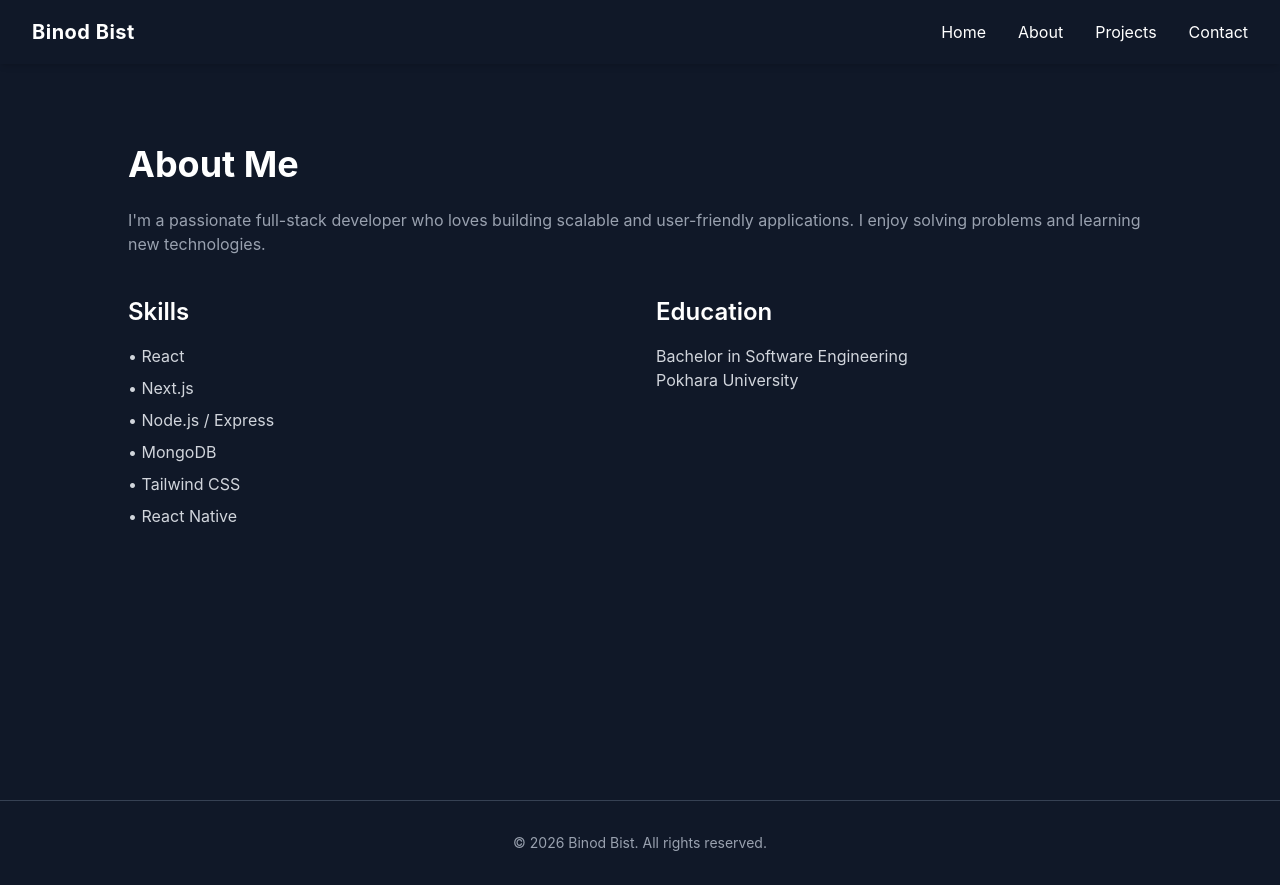
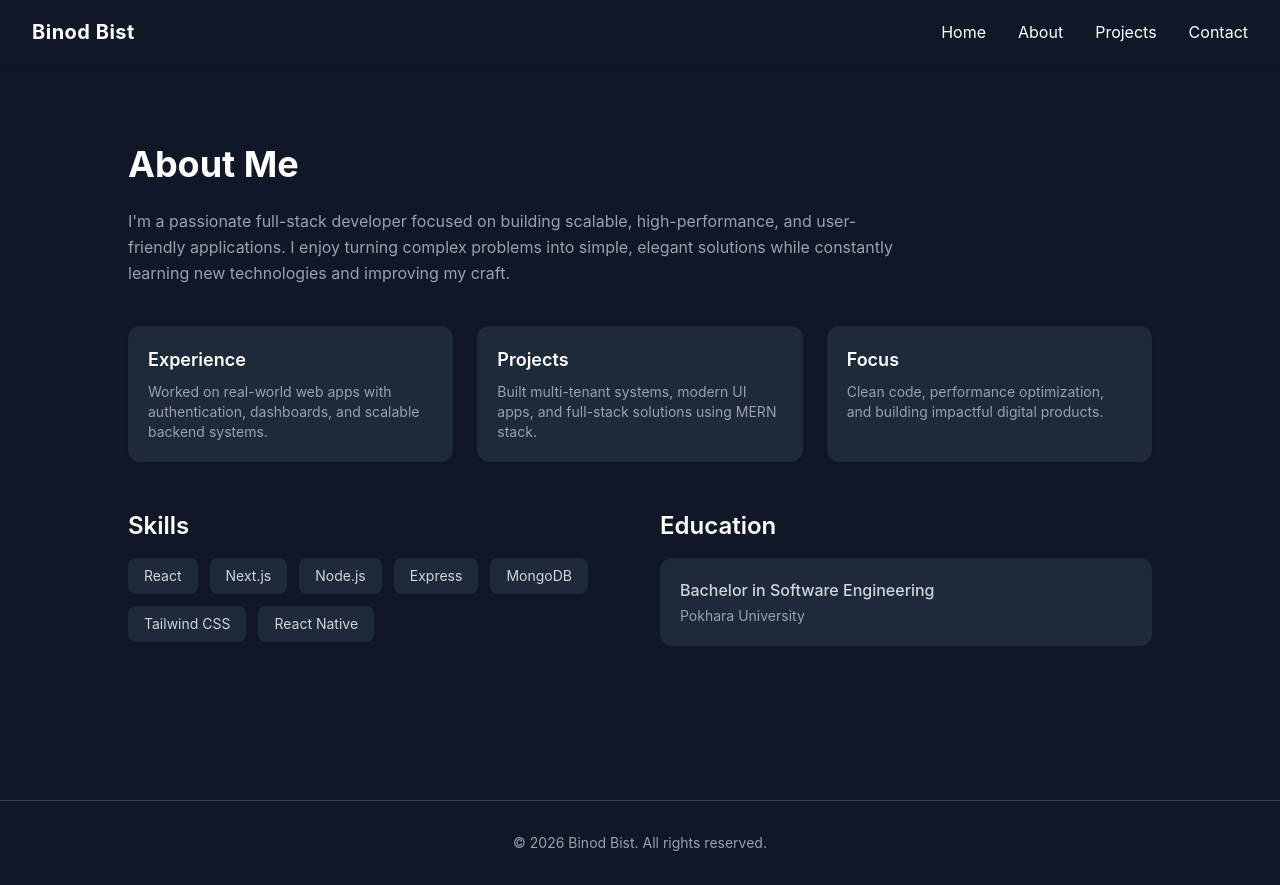
Before and after one commit to TheBinodBist/portfolio, a React (Vite) app: page /about in a window 1280 px wide. Built offline with nearby package versions, Linux system fonts and the light colour scheme.

Commit message:
updated about page

```diff
--- a/src/pages/About.jsx
+++ b/src/pages/About.jsx
@@ -3,40 +3,84 @@ export default function About() {
     <div className="bg-gray-900 text-white min-h-screen pt-20 px-6">
       <div className="max-w-5xl mx-auto py-16">
 
+        {/* Header */}
         <h1 className="text-4xl font-bold mb-6">About Me</h1>
 
-        <p className="text-gray-400 mb-6">
-          I'm a passionate full-stack developer who loves building scalable and
-          user-friendly applications. I enjoy solving problems and learning new technologies.
+        {/* Intro */}
+        <p className="text-gray-400 mb-10 leading-relaxed max-w-3xl">
+          I'm a passionate full-stack developer focused on building scalable,
+          high-performance, and user-friendly applications. I enjoy turning
+          complex problems into simple, elegant solutions while constantly
+          learning new technologies and improving my craft.
         </p>
 
-        <div className="grid md:grid-cols-2 gap-8 mt-10">
+        {/* Highlights */}
+        <div className="grid md:grid-cols-3 gap-6 mb-12">
+          <div className="bg-gray-800 p-5 rounded-xl shadow hover:shadow-lg transition">
+            <h3 className="font-semibold text-lg mb-2">Experience</h3>
+            <p className="text-gray-400 text-sm">
+              Worked on real-world web apps with authentication, dashboards,
+              and scalable backend systems.
+            </p>
+          </div>
+
+          <div className="bg-gray-800 p-5 rounded-xl shadow hover:shadow-lg transition">
+            <h3 className="font-semibold text-lg mb-2">Projects</h3>
+            <p className="text-gray-400 text-sm">
+              Built multi-tenant systems, modern UI apps, and full-stack
+              solutions using MERN stack.
+            </p>
+          </div>
+
+          <div className="bg-gray-800 p-5 rounded-xl shadow hover:shadow-lg transition">
+            <h3 className="font-semibold text-lg mb-2">Focus</h3>
+            <p className="text-gray-400 text-sm">
+              Clean code, performance optimization, and building impactful
+              digital products.
+            </p>
+          </div>
+        </div>
+
+        {/* Skills + Education */}
+        <div className="grid md:grid-cols-2 gap-10">
 
           {/* Skills */}
           <div>
             <h2 className="text-2xl font-semibold mb-4">Skills</h2>
-            <ul className="space-y-2 text-gray-300">
-              <li>• React </li>
-              <li>• Next.js </li>
-              <li>• Node.js / Express</li>
-              <li>• MongoDB</li>
-              <li>• Tailwind CSS</li>
-              <li>• React Native</li>
-
-            </ul>
+            <div className="flex flex-wrap gap-3">
+              {[
+                "React",
+                "Next.js",
+                "Node.js",
+                "Express",
+                "MongoDB",
+                "Tailwind CSS",
+                "React Native",
+              ].map((skill, index) => (
+                <span
+                  key={index}
+                  className="bg-gray-800 px-4 py-2 rounded-lg text-sm text-gray-300"
+                >
+                  {skill}
+                </span>
+              ))}
+            </div>
           </div>
 
           {/* Education */}
           <div>
             <h2 className="text-2xl font-semibold mb-4">Education</h2>
-            <p className="text-gray-300">
-              Bachelor in Software Engineering
-              <br />
-              Pokhara  University
-            </p>
+            <div className="bg-gray-800 p-5 rounded-xl">
+              <p className="text-gray-300 font-medium">
+                Bachelor in Software Engineering
+              </p>
+              <p className="text-gray-400 text-sm mt-1">
+                Pokhara University
+              </p>
+            </div>
           </div>
+        </div>
 
-        </div>
       </div>
     </div>
   );
```
